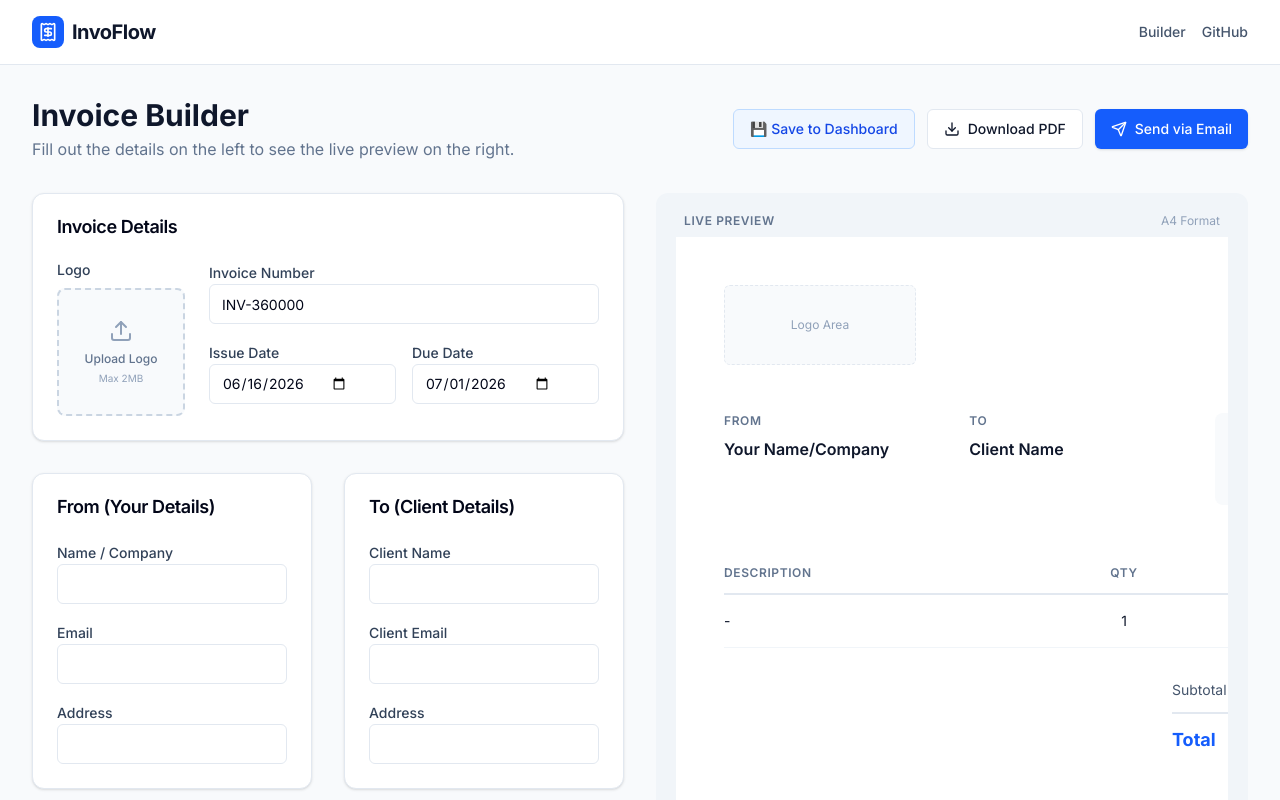
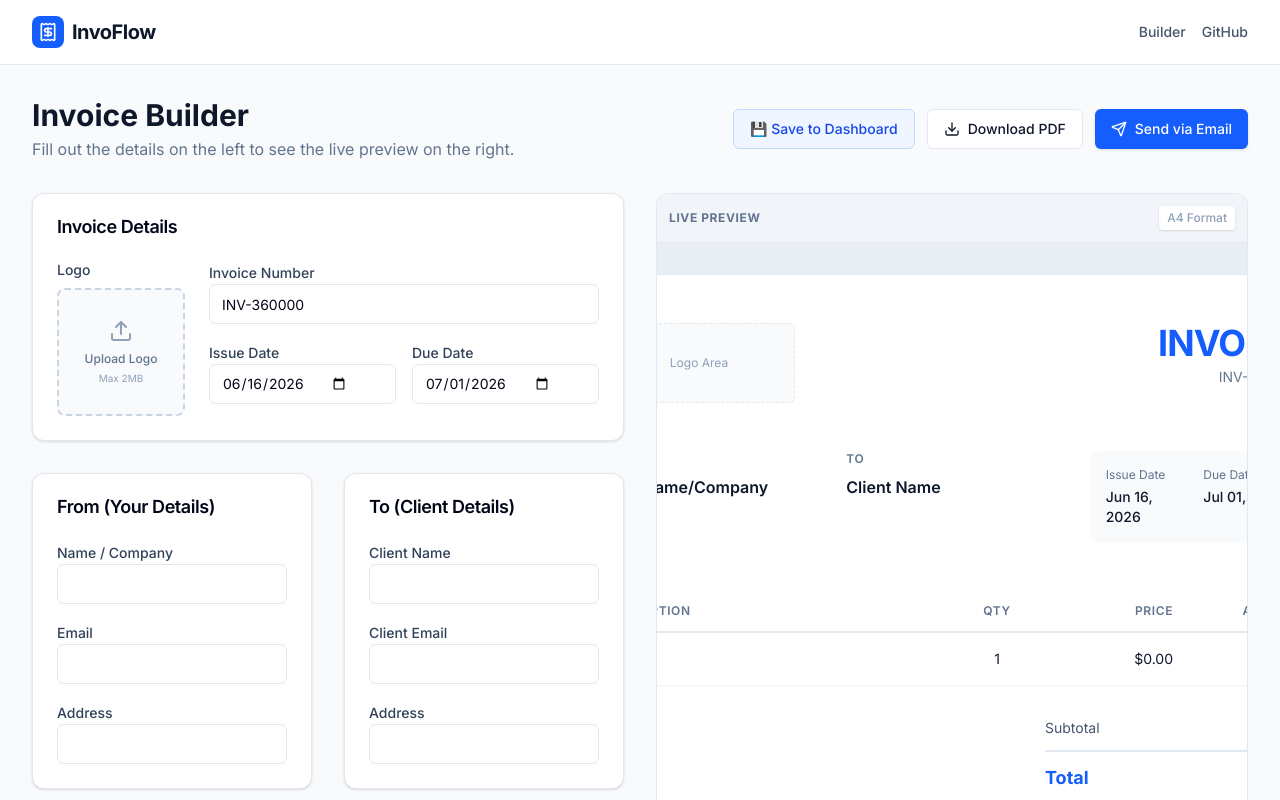
Before and after one commit to abhranilsingharoy-cloud/InvoFlow, a Next.js app: page /invoice in a window 1280 px wide. Shown: the top 800 px of the page. Built offline with nearby package versions, Linux system fonts and the light colour scheme.

Commit message:
fix: resolve invoice preview cutoff layout bug

```diff
--- a/src/app/invoice/page.tsx
+++ b/src/app/invoice/page.tsx
@@ -182,13 +182,13 @@ export default function InvoiceBuilder() {
         </div>
 
         {/* Right Column: Preview */}
-        <div className="lg:sticky lg:top-8 border-4 border-slate-100 rounded-xl overflow-hidden bg-slate-100 p-2 sm:p-4">
-          <div className="bg-slate-100 pb-2 flex justify-between items-center px-2">
-            <span className="text-xs font-semibold text-slate-500 uppercase tracking-wider">Live Preview</span>
-            <span className="text-xs text-slate-400">A4 Format</span>
+        <div className="lg:sticky lg:top-8 border border-slate-200 rounded-xl overflow-hidden bg-slate-100 flex flex-col h-[calc(100vh-4rem)]">
+          <div className="bg-slate-100 p-3 flex justify-between items-center border-b border-slate-200 shrink-0">
+            <span className="text-xs font-bold text-slate-500 uppercase tracking-wider">Live Preview</span>
+            <span className="text-xs font-medium text-slate-400 bg-white px-2 py-1 rounded shadow-sm">A4 Format</span>
           </div>
-          <div className="overflow-x-auto">
-            <div className="min-w-[800px] origin-top-left transform scale-[0.6] sm:scale-[0.8] lg:scale-90 xl:scale-100 transition-transform">
+          <div className="overflow-auto flex-1 p-4 sm:p-8 bg-slate-200/50 flex justify-center items-start">
+            <div className="shrink-0 shadow-xl ring-1 ring-slate-900/5">
               <InvoicePreview data={watchAllFields} />
             </div>
           </div>
--- a/src/components/InvoicePreview.tsx
+++ b/src/components/InvoicePreview.tsx
@@ -17,7 +17,7 @@ export function InvoicePreview({ data }: InvoicePreviewProps) {
   const formattedIssueDate = data.issueDate ? format(new Date(data.issueDate), 'MMM dd, yyyy') : '';
   const formattedDueDate = data.dueDate ? format(new Date(data.dueDate), 'MMM dd, yyyy') : '';
 
-  let containerClass = "bg-white p-8 sm:p-12 min-h-[800px] shadow-sm ring-1 ring-slate-200 text-slate-900 font-sans text-sm ";
+  let containerClass = "bg-white p-8 sm:p-12 w-[794px] min-h-[1123px] shadow-sm ring-1 ring-slate-200 text-slate-900 font-sans text-sm mx-auto bg-white ";
   if (data.templateStyle === 'bold') {
     containerClass += "font-sans border-t-[16px] border-black text-gray-900";
   } else if (data.templateStyle === 'classic') {
```
